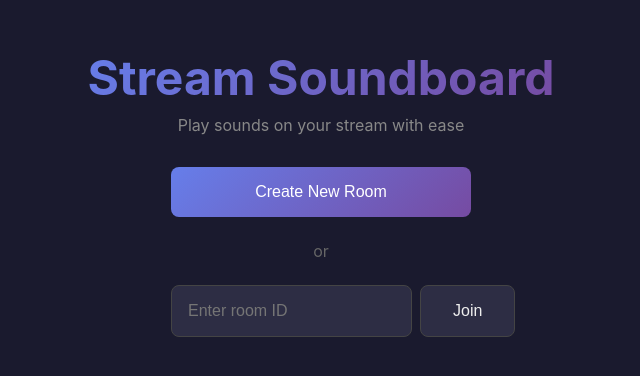
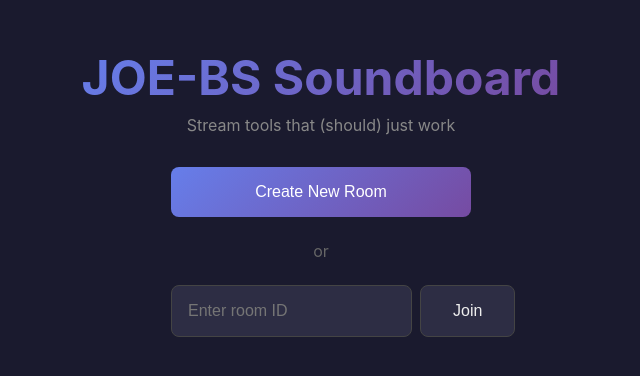
Before and after one commit to ReadySetJoe/stream-soundboard, a Next.js app: page / in a window 1280 px wide. Shown: the part 208-584 px from the top of the page, without its empty margins (319-959 px from the left). Built offline with nearby package versions, Linux system fonts and the light colour scheme.

Commit message:
Rebrand to JOE-BS Soundboard

```diff
--- a/package.json
+++ b/package.json
@@ -1,7 +1,7 @@
 {
-  "name": "stream-soundboard",
+  "name": "joe-bs",
   "version": "1.0.0",
-  "description": "Web-based soundboard for streamers",
+  "description": "JOE-BS: Stream tools that (should) just work",
   "main": "server.js",
   "scripts": {
     "dev": "node server.js",
--- a/pages/[roomId]/input.js
+++ b/pages/[roomId]/input.js
@@ -140,10 +140,10 @@ export default function InputPage() {
   return (
     <>
       <Head>
-        <title>{`Soundboard - ${roomId || ''}`}</title>
+        <title>{`JOE-BS Soundboard - ${roomId || ''}`}</title>
       </Head>
       <div className="input-page container">
-        <h1>Soundboard Controller</h1>
+        <h1>JOE-BS Soundboard</h1>
         <p className="room-info">
           Room: <strong>{roomId}</strong>
         </p>
--- a/pages/index.js
+++ b/pages/index.js
@@ -25,12 +25,12 @@ export default function Home() {
   return (
     <>
       <Head>
-        <title>Stream Soundboard</title>
+        <title>JOE-BS Soundboard</title>
         <meta name="description" content="Web-based soundboard for streamers" />
       </Head>
       <div className="home">
-        <h1>Stream Soundboard</h1>
-        <p>Play sounds on your stream with ease</p>
+        <h1>JOE-BS Soundboard</h1>
+        <p>Stream tools that (should) just work</p>
 
         <div className="home-actions">
           <button className="btn btn-primary" onClick={handleCreateRoom}>
```
Also changed, not shown: 1 other file (tests, documents, lock files or other folders).
